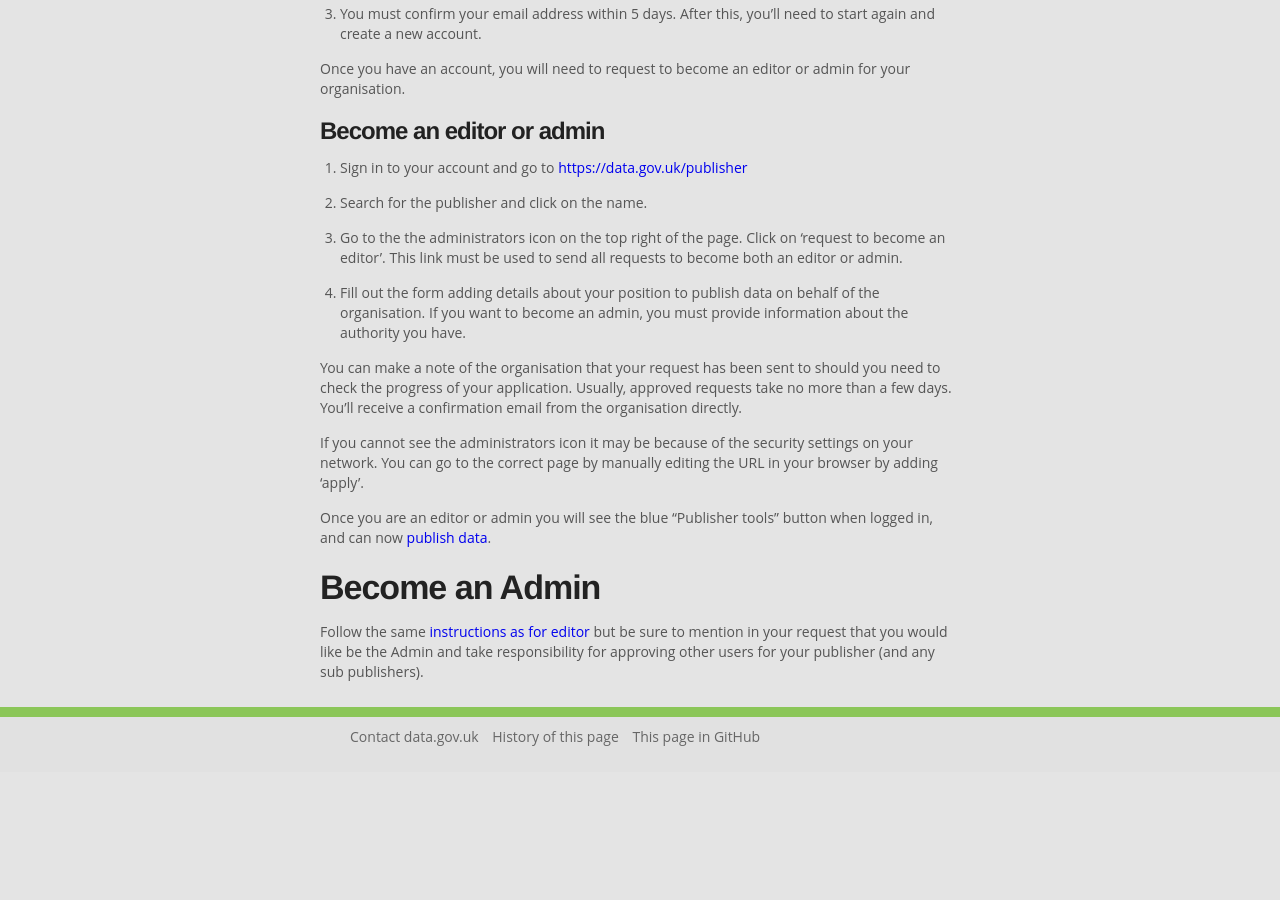
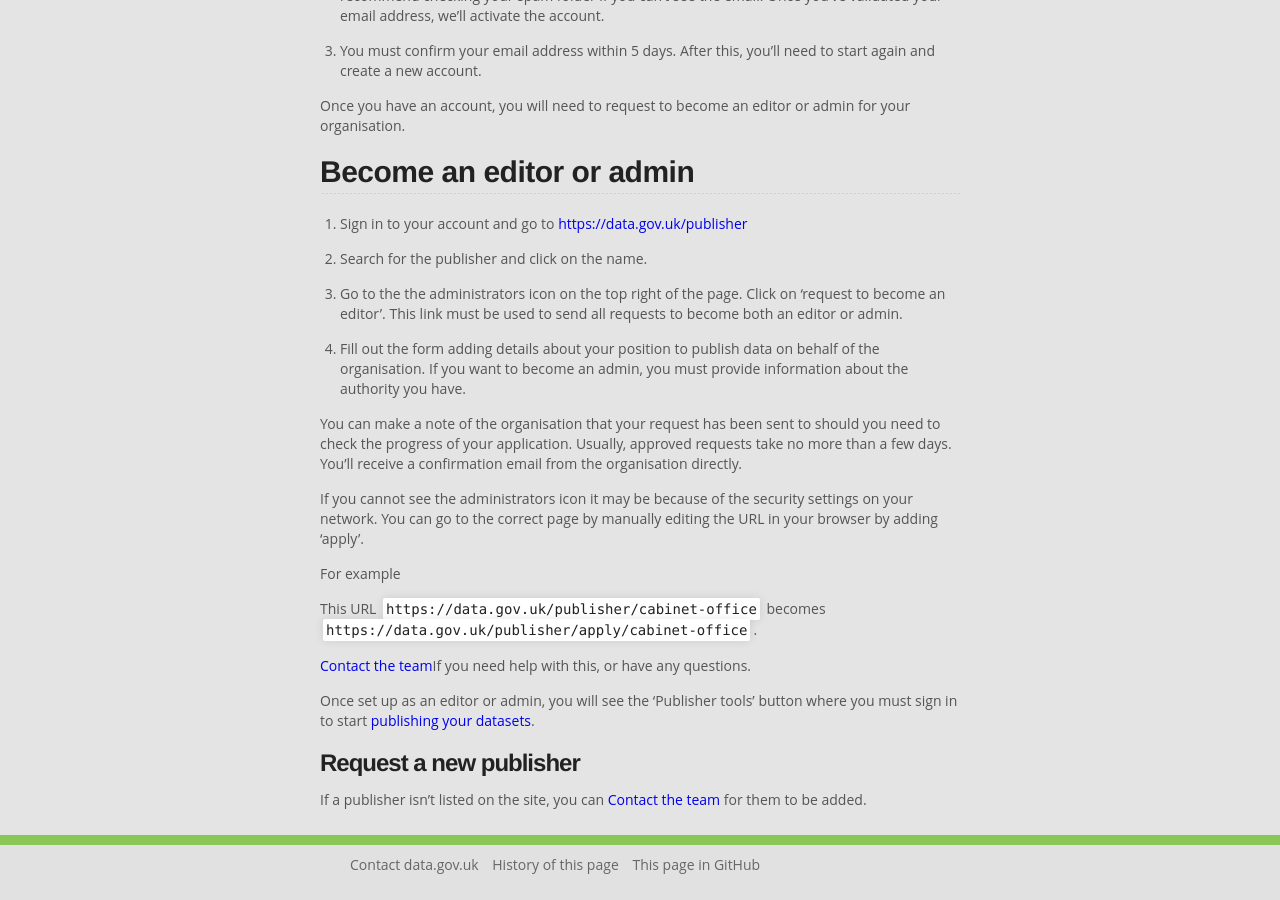
Before and after one commit to datagovuk/guidance, a Jekyll site: the page built from becoming_an_editor_or_admin.md, in a window 1280 px wide and 900 px high, scrolled down 772 px. Built offline with Jekyll 4.4.1, drawn with Linux system fonts in a browser that asks for light colours; comment, search, counter and statistics services are not loaded; before the commit the page ends 1544 px from its top, so only the background shows below that.

Commit message:
new content added

```diff
--- a/becoming_an_editor_or_admin.md
+++ b/becoming_an_editor_or_admin.md
@@ -11,7 +11,7 @@ If you have an admin account for your organisation you’ll also be responsible
 * adding editor and admin accounts
 * updating details about your organisation
 
-### Permissions explained
+## Permissions explained
 
 Admins can also:
 
@@ -24,7 +24,7 @@ Editors can also:
 
 * manage and configure the harvesting for their organisation
 
-### How to get an account
+## How to get an account
 
 1. Go to <http://data.gov.uk/user/register>. Choose a username and password to complete the registration. Click 'Create new account'.
 
@@ -35,7 +35,7 @@ Editors can also:
 Once you have an account, you will need to request to become an editor or admin for your organisation.
 
 
-### Become an editor or admin
+## Become an editor or admin
 
 1. Sign in to your account and go to <https://data.gov.uk/publisher>
 
@@ -49,10 +49,16 @@ You can make a note of the organisation that your request has been sent to shoul
 
 If you cannot see the administrators icon it may be because of the security settings on your network. You can go to the correct page by manually editing the URL in your browser by adding ‘apply’.
 
+For example
 
+This URL
+`https://data.gov.uk/publisher/cabinet-office`
+becomes `https://data.gov.uk/publisher/apply/cabinet-office`.
 
-Once you are an editor or admin you will see the blue "Publisher tools" button when logged in, and can now [publish data](publishing_on_data_gov_uk_overview.html).
+[Contact the team](https://data.gov.uk/contact)If you need help with this, or have any questions.
 
-# Become an Admin
+Once set up as an editor or admin, you will see the ‘Publisher tools’ button where you must sign in to start [publishing your datasets](publishing_on_data_gov_uk_overview.html).
 
-Follow the same [instructions as for editor](#become-an-editor) but be sure to mention in your request that you would like be the Admin and take responsibility for approving other users for your publisher (and any sub publishers).
+### Request a new publisher
+
+If a publisher isn’t listed on the site, you can [Contact the team](https://data.gov.uk/contact) for them to be added.
```
